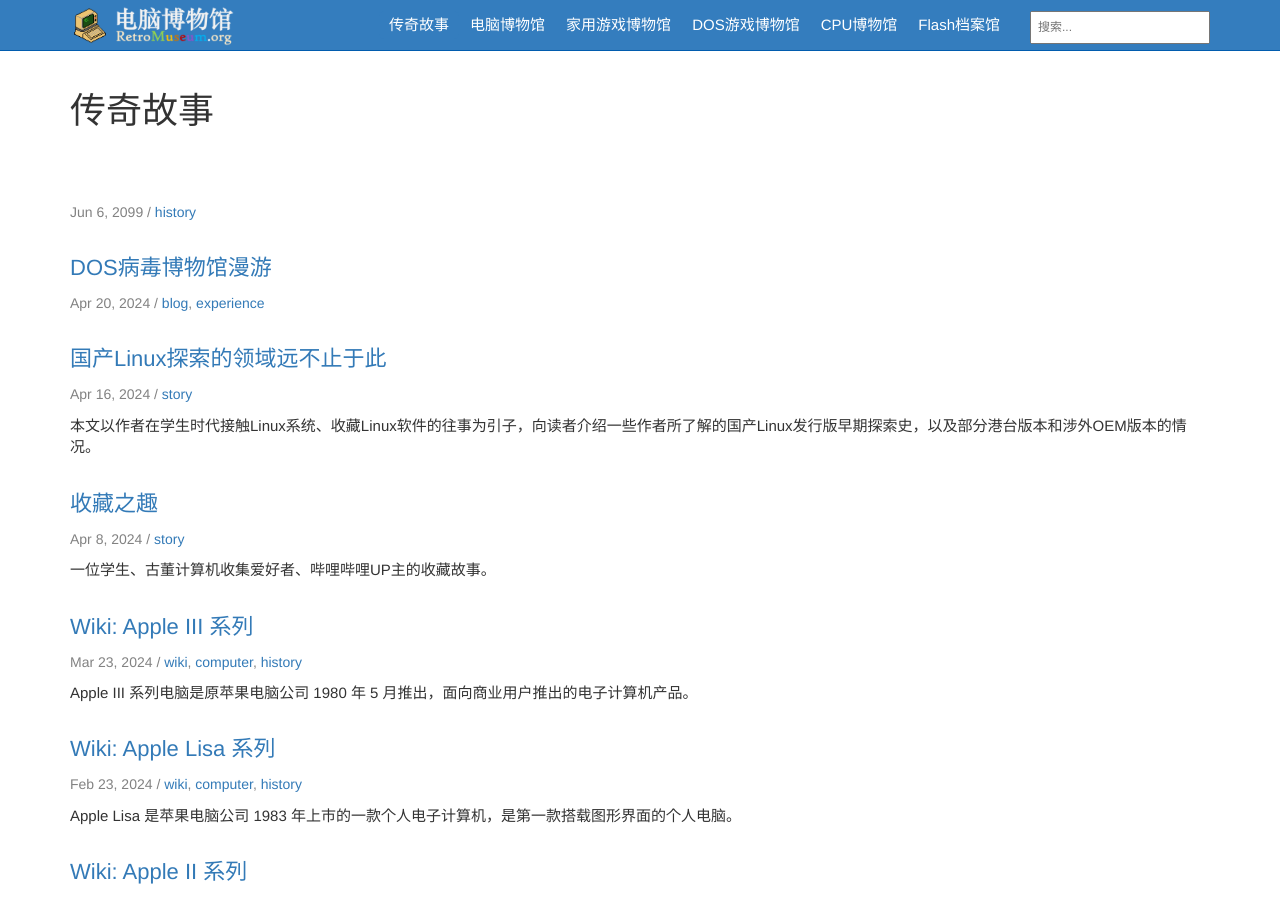
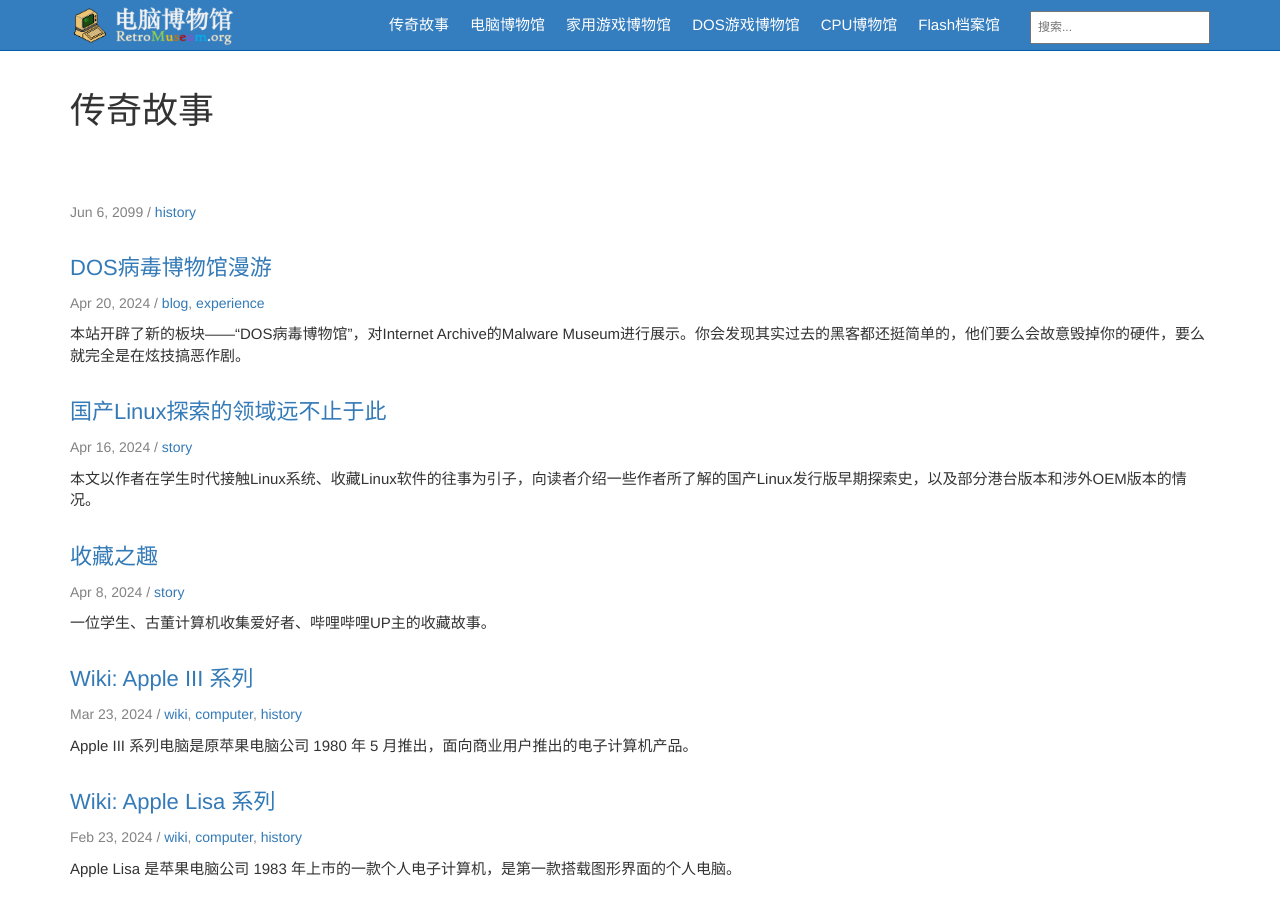
Before and after one commit to compumuseum/compumuseum.github.io, a Jekyll site: the page built from pages/news/news.html, in a window 1280 px wide and 900 px high. Built offline with Jekyll 4.4.1, drawn with Linux system fonts in a browser that asks for light colours.

Commit message:
Update 2024-04-20-malware_museum_roaming.md

```diff
--- a/_posts/2024-04-20-malware_museum_roaming.md
+++ b/_posts/2024-04-20-malware_museum_roaming.md
@@ -4,7 +4,7 @@
 permalink: malware_museum_roaming.html
 tags: [blog, experience]
 hide_sidebar: true
-summary: ""
+summary: "本站开辟了新的板块——“DOS病毒博物馆”，对Internet Archive的Malware Museum进行展示。你会发现其实过去的黑客都还挺简单的，他们要么会故意毁掉你的硬件，要么就完全是在炫技搞恶作剧。"
 ---
 
 ## 缘起
@@ -13,7 +13,7 @@
 
 不过现在这类病毒已经不多见了，它们经常利用的漏洞早就被微软或者新的防护机制给彻底封死了。最近，Internet Archive (archive.org) 添加了一个特别的版块“Malware Museum”，让我们得以一瞥当年的历史。这家恶意软件博物馆由芬兰安全公司 F-secure 的首席资源官米科·哈普林 (Mikko Hypponen) 一手打造，收藏了上世纪80和90年代的一些 MS-DOS 病毒。
 
-为了方便国内用户访问，本站开辟了专题展览板块——“DOS病毒博物馆”，对其进行展示。在浏览了这个博物馆后你会发现其实过去的黑客都还挺简单的，他们要么会故意毁掉你的硬件，要么就完全是在炫技搞恶作剧。下面我们开始漫游“DOS病毒博物馆”。
+为了方便国内用户访问，本站开辟了专题展览板块——“<a href='{{ "/?data=cm/malware/malware.json" | prepend: site.computer_museum_base_url }}' target='_blank' onclick="return checkLinks();"><b>DOS病毒博物馆</b></a>”，对其进行展示。在浏览了这个博物馆后你会发现其实过去的黑客都还挺简单的，他们要么会故意毁掉你的硬件，要么就完全是在炫技搞恶作剧。下面我们开始漫游“DOS病毒博物馆”。
 
 ## 漫游
 
@@ -32,14 +32,22 @@
 
 在体验中的某一刻，甚至觉得它们的“萌”，超越了历史，不小心就击中了喜爱二次元的我。
 
+{{site.data.alerts.tip}}
+<p><b><a href='{{ "/emularity.html?machine=Q-WALKER.COM&data=cm/malware/malware.json" | prepend: site.computer_museum_base_url }}' target='_blank' onclick="return checkLinks();">去看看>>></a></b></p>
+{{site.data.alerts.end}}
+
 ### 最赌病毒 —— Q CASINO
-
-Q CASINO 病毒强迫用户在保存文档时 “赌” 上一局。如果输了，你的文档也就没了。
 
 <div align="center">
     <img src="../images/dnbwg/malware/Q-CASINO.COM_.gif" alt="Q CASINO.COM"/>
     <p>Q CASINO 病毒：简直就像玩老虎机</p>
 </div>
+
+Q CASINO 病毒强迫用户在保存文档时 “赌” 上一局。如果输了，你的文档也就没了。
+
+{{site.data.alerts.tip}}
+<p><b><a href='{{ "/emularity.html?machine=Q-CASINO.COM&data=cm/malware/malware.json" | prepend: site.computer_museum_base_url }}' target='_blank' onclick="return checkLinks();">去看看>>></a></b></p>
+{{site.data.alerts.end}}
 
 ### 活泼的弹窗病毒 —— HYMN
 
@@ -50,12 +58,20 @@
 
 大多数电脑病毒带有电子音背景。配合弹窗画面，怀旧感十足。
 
+{{site.data.alerts.tip}}
+<p><b><a href='{{ "/emularity.html?machine=HYMN.COM&data=cm/malware/malware.json" | prepend: site.computer_museum_base_url }}' target='_blank' onclick="return checkLinks();">去看看>>></a></b></p>
+{{site.data.alerts.end}}
+
 ### 最得瑟的病毒 —— MARKIZ
 
 <div align="center">
     <img src="../images/dnbwg/malware/MARKIZ.gif" alt="MARKIZ"/>
     <p>MARKIZ 病毒：从没见过你这么嘚瑟的病毒</p>
 </div>
+
+{{site.data.alerts.tip}}
+<p><b><a href='{{ "/emularity.html?machine=MARKIZ.COM&data=cm/malware/malware.json" | prepend: site.computer_museum_base_url }}' target='_blank' onclick="return checkLinks();">去看看>>></a></b></p>
+{{site.data.alerts.end}}
 
 ### 最浪漫的病毒 —— ELVIRA
 
@@ -88,6 +104,10 @@
 >un canto de<br>
 >libertad.为你献上这首自由的歌唱<br>
 
+{{site.data.alerts.tip}}
+<p><b><a href='{{ "/emularity.html?machine=ELVIRA-G.COM&data=cm/malware/malware.json" | prepend: site.computer_museum_base_url }}' target='_blank' onclick="return checkLinks();">去看看>>></a></b></p>
+{{site.data.alerts.end}}
+
 ### 最暖病毒 —— SKYNET
 
 早年的病毒只是出于黑客的兴趣，大部分病毒并无太大杀伤力，甚至有些还卖萌说：
@@ -108,6 +128,10 @@
 
 如果去掉“病毒”两个字，这么温柔又体贴的软件你舍得它离开吗？
 
+{{site.data.alerts.tip}}
+<p><b><a href='{{ "/emularity.html?machine=SKYNET.COM&data=cm/malware/malware.json" | prepend: site.computer_museum_base_url }}' target='_blank' onclick="return checkLinks();">去看看>>></a></b></p>
+{{site.data.alerts.end}}
+
 ### 最有创造性的病毒 —— MARS
 
 <div align="center">
@@ -119,12 +143,20 @@
 
 “写病毒也可以很有创造性”，对于这一点，也许应该有限度地表示认同，当然，如果它不是一个病毒那就更好不过了。
 
+{{site.data.alerts.tip}}
+<p><b><a href='{{ "/emularity.html?machine=MARS-G.COM&data=cm/malware/malware.json" | prepend: site.computer_museum_base_url }}' target='_blank' onclick="return checkLinks();">去看看>>></a></b></p>
+{{site.data.alerts.end}}
+
 ### ZHU 病毒
 
 <div align="center">
     <img src="../images/dnbwg/malware/China.gif" alt="China"/>
     <p>ZHU 病毒：中国制造，这个配色很有特色</p>
 </div>
+
+{{site.data.alerts.tip}}
+<p><b><a href='{{ "/emularity.html?machine=ZHU.COM&data=cm/malware/malware.json" | prepend: site.computer_museum_base_url }}' target='_blank' onclick="return checkLinks();">去看看>>></a></b></p>
+{{site.data.alerts.end}}
 
 ### HA! ：“熊孩子”哈哈病毒
 
@@ -133,12 +165,20 @@
     <p>HA! 病毒</p>
 </div>
 
+{{site.data.alerts.tip}}
+<p><b><a href='{{ "/emularity.html?machine=HA.COM&data=cm/malware/malware.json" | prepend: site.computer_museum_base_url }}' target='_blank' onclick="return checkLinks();">去看看>>></a></b></p>
+{{site.data.alerts.end}}
+
 ### MARINE 病毒
 
 <div align="center">
     <img src="../images/dnbwg/malware/Marine.gif" alt="Marine"/>
     <p>MARINE 病毒：我小学一年级的画作也能拿来做病毒？</p>
 </div>
+
+{{site.data.alerts.tip}}
+<p><b><a href='{{ "/emularity.html?machine=MARINE.COM&data=cm/malware/malware.json" | prepend: site.computer_museum_base_url }}' target='_blank' onclick="return checkLinks();">去看看>>></a></b></p>
+{{site.data.alerts.end}}
 
 ### TECHNO 病毒
 
@@ -149,6 +189,10 @@
     <p>TECHNO 病毒：妈妈，就是这个病毒残害了我的耳朵。</p>
 </div>
 
+{{site.data.alerts.tip}}
+<p><b><a href='{{ "/emularity.html?machine=TECHNO.COM&data=cm/malware/malware.json" | prepend: site.computer_museum_base_url }}' target='_blank' onclick="return checkLinks();">去看看>>></a></b></p>
+{{site.data.alerts.end}}
+
 ### 别样的技术美学
 
 上世纪 90 年代末是病毒的繁荣期，其实，在当年的 DOS 系统下尚未出现图形交互界面，想要绘制出如此动感的画面，并不是一件很容易的事情。当时的先驱们为了一时的炫技，想必也是颇费了一番心思。
@@ -158,12 +202,20 @@
     <p>AA 病毒：我做 PPT 也用这个 “棋盘式” 动画</p>
 </div>
 
+{{site.data.alerts.tip}}
+<p><b><a href='{{ "/emularity.html?machine=A_A.COM&data=cm/malware/malware.json" | prepend: site.computer_museum_base_url }}' target='_blank' onclick="return checkLinks();">去看看>>></a></b></p>
+{{site.data.alerts.end}}
+
 在电脑病毒博物馆中绿叶、彩虹、波普风格的图案展示，为我们展现了去除 “致毒” 部分后留下的美学和信息价值。
 
 <div align="center">
     <img src="../images/dnbwg/malware/VIRDEM.COM_.gif" alt="VIRDEM.COM"/>
     <p>VIRDEM 病毒：HM 今年流行这个花色的裙子</p>
 </div>
+
+{{site.data.alerts.tip}}
+<p><b><a href='{{ "/emularity.html?machine=VIRDEM.COM&data=cm/malware/malware.json" | prepend: site.computer_museum_base_url }}' target='_blank' onclick="return checkLinks();">去看看>>></a></b></p>
+{{site.data.alerts.end}}
 
 有些病毒更像是一种波普风格的数字艺术，让人眼花缭乱却又不失美感。
 
@@ -173,6 +225,10 @@
     <img src="../images/dnbwg/malware/malware_lsd.com_.gif" alt="malware_lsd.com"/>
     <p>LSD 病毒：好像在显微镜中观察细胞</p>
 </div>
+
+{{site.data.alerts.tip}}
+<p><b><a href='{{ "/emularity.html?machine=LSD.COM&data=cm/malware/malware.json" | prepend: site.computer_museum_base_url }}' target='_blank' onclick="return checkLinks();">去看看>>></a></b></p>
+{{site.data.alerts.end}}
 
 ### 会感染电脑吗？
 
```
